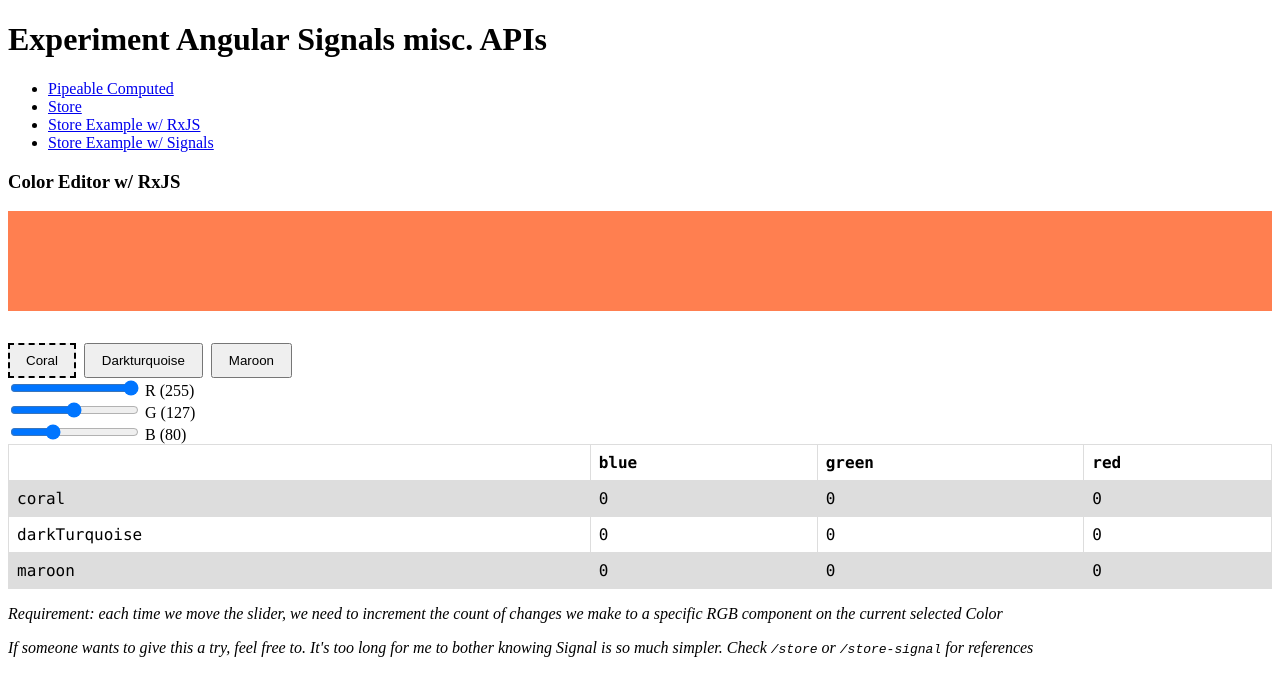
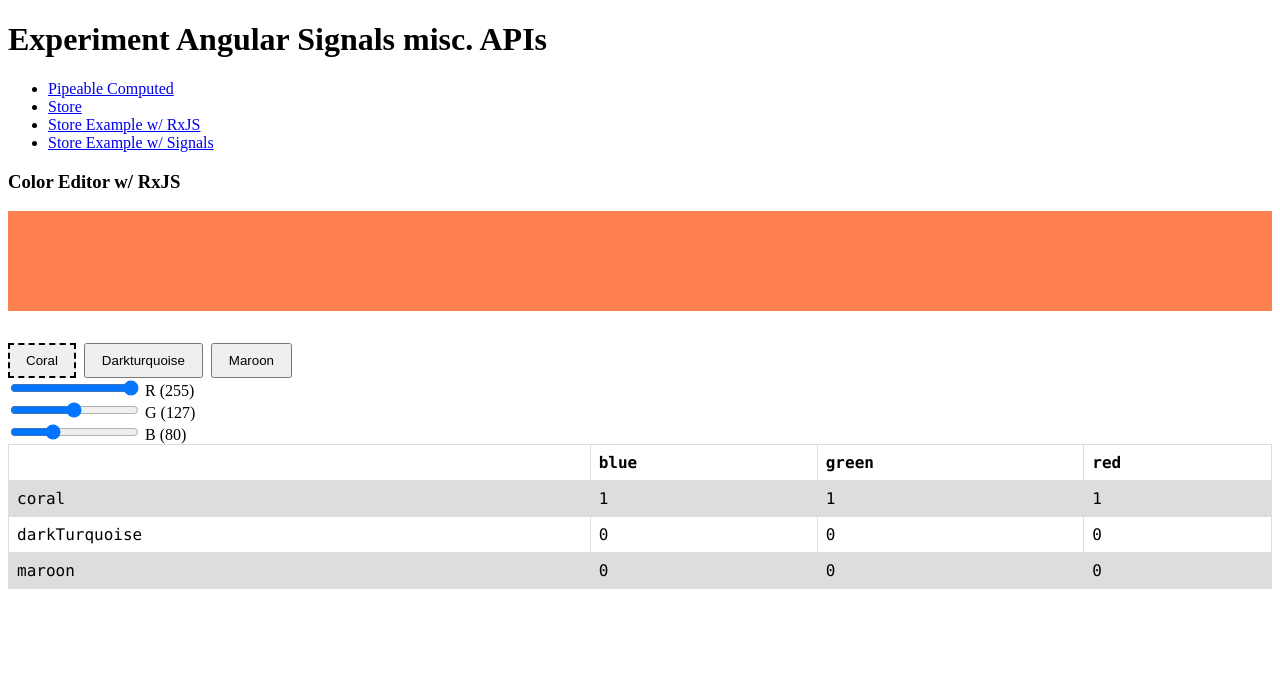
Before and after one commit to nartc/ng-signals-stackblitz, an Angular app: page /store-rxjs in a window 1280 px wide. Shown: the top 696 px of the page. Built offline with nearby package versions, Linux system fonts and the light colour scheme.

Commit message:
implement changes count for rxjs example

```diff
--- a/src/app/store-rxjs.ts
+++ b/src/app/store-rxjs.ts
@@ -6,7 +6,7 @@ import {
   map,
   tap,
   distinctUntilChanged,
-  distinctUntilKeyChanged,
+  combineLatest,
 } from "rxjs";
 import {
   Color,
@@ -17,7 +17,40 @@ import {
 } from "./utils/color";
 import { ColorEditor } from "./ui/color-editor";
 
-const colors$ = new BehaviorSubject(initialColors);
+const coral$ = new BehaviorSubject(initialColors.coral);
+const maroon$ = new BehaviorSubject(initialColors.maroon);
+const darkTurquoise$ = new BehaviorSubject(initialColors.darkTurquoise);
+
+const colors = {
+  maroon: maroon$,
+  darkTurquoise: darkTurquoise$,
+  coral: coral$,
+};
+
+const components = {
+  coral: {
+    r: coral$.pipe(map((color) => color.r)),
+    g: coral$.pipe(map((color) => color.g)),
+    b: coral$.pipe(map((color) => color.b)),
+  },
+  darkTurquoise: {
+    r: darkTurquoise$.pipe(map((color) => color.r)),
+    g: darkTurquoise$.pipe(map((color) => color.g)),
+    b: darkTurquoise$.pipe(map((color) => color.b)),
+  },
+  maroon: {
+    r: maroon$.pipe(map((color) => color.r)),
+    g: maroon$.pipe(map((color) => color.g)),
+    b: maroon$.pipe(map((color) => color.b)),
+  },
+};
+
+const colors$ = combineLatest({
+  maroon: maroon$,
+  darkTurquoise: darkTurquoise$,
+  coral: coral$,
+});
+
 const currentKey$ = new BehaviorSubject<Color>("coral");
 
 const currentColor$ = colors$.pipe(
@@ -37,18 +70,6 @@ const bgStyle$ = currentColor$.pipe(map((color) => createBgStyle(color)));
       (updateCurrent)="currentKey$.next($event)"
       (colorChange)="onInput($event.component, $event.value)"
     />
-
-    <p style="font-style:italic">
-      Requirement: each time we move the slider, we need to increment the count
-      of changes we make to a specific RGB component on the current selected
-      Color
-    </p>
-
-    <p style="font-style:italic">
-      If someone wants to give this a try, feel free to. It's too long for me to
-      bother knowing Signal is so much simpler. Check <code>/store</code> or
-      <code>/store-signal</code> for references
-    </p>
   `,
   changeDetection: ChangeDetectionStrategy.OnPush,
   imports: [AsyncPipe, ColorEditor],
@@ -60,13 +81,25 @@ export default class StoreRxjs {
   readonly changes$ = new BehaviorSubject(initialCounts);
 
   ngOnInit() {
-    colors$
+    currentKey$
       .pipe(
-        switchMap((colors) =>
-          currentKey$.pipe(
-            map((key) => colors[key].r),
-            distinctUntilChanged(),
-            tap(console.log.bind(console, "current red color -->"))
+        switchMap((key) =>
+          combineLatest(
+            (["r", "g", "b"] as const).map((component) =>
+              components[key][component].pipe(
+                distinctUntilChanged(),
+                tap((color) => {
+                  console.log(`current ${component} color -->`, color);
+                  this.changes$.next({
+                    ...this.changes$.value,
+                    [key]: {
+                      ...this.changes$.value[key],
+                      [component]: this.changes$.value[key][component] + 1,
+                    },
+                  });
+                })
+              )
+            )
           )
         )
       )
@@ -74,13 +107,7 @@ export default class StoreRxjs {
   }
 
   onInput(component: ColorComponent, value: number) {
-    const current = colors$.value;
-    colors$.next({
-      ...current,
-      [currentKey$.value]: {
-        ...current[currentKey$.value],
-        [component]: value,
-      },
-    });
+    const current = colors[currentKey$.value].value;
+    colors[currentKey$.value].next({ ...current, [component]: value });
   }
 }
```
